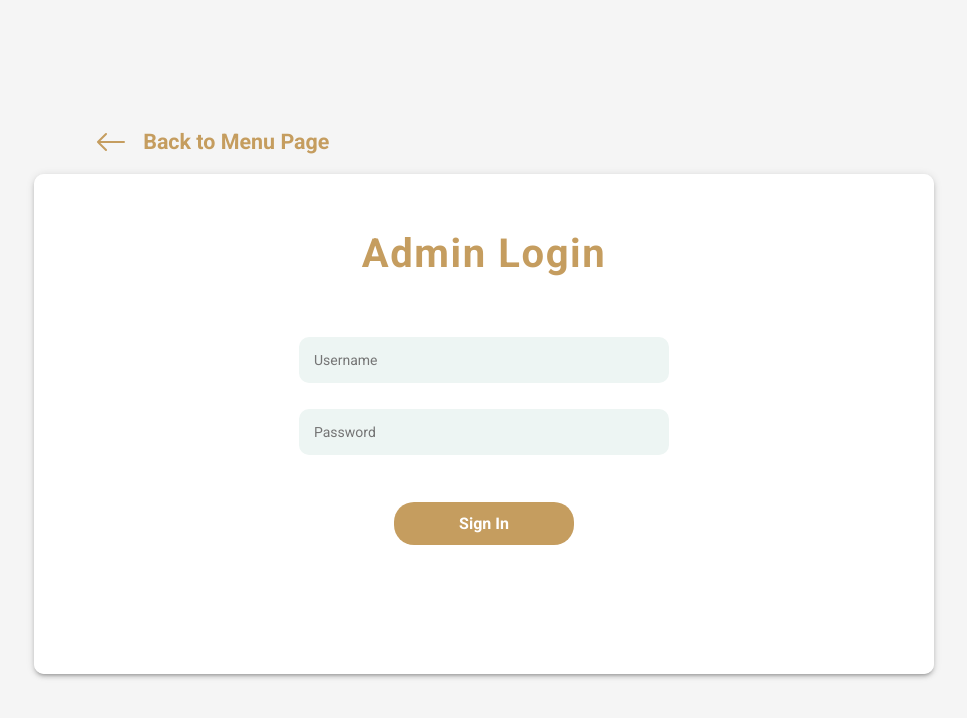
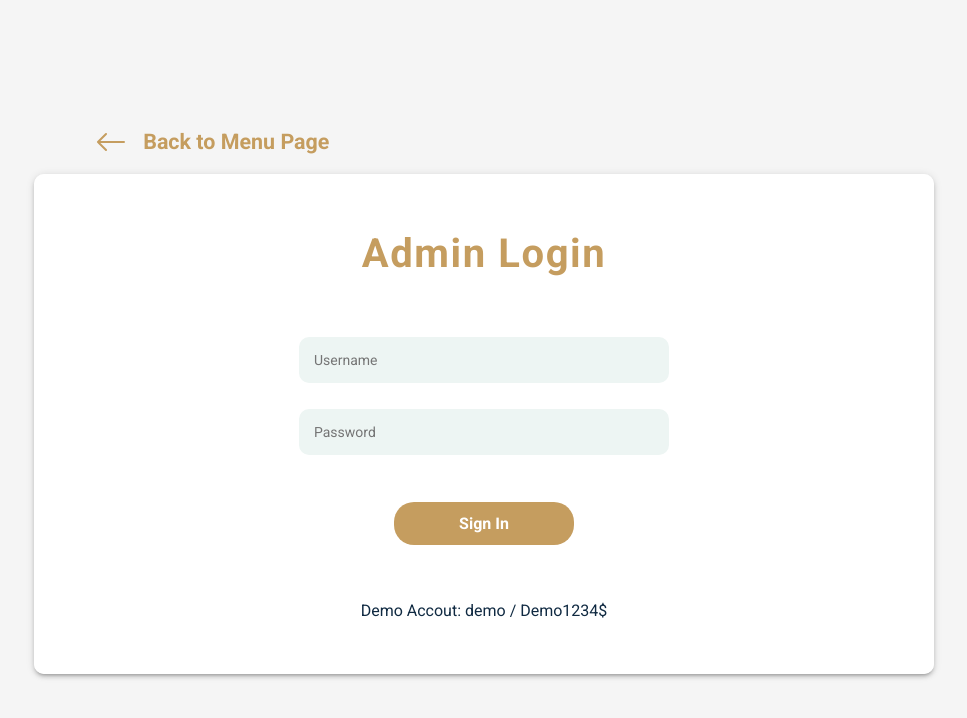
Before and after one commit to ST-KO/CozyBean-MERN, a React (Create React App) app in the folder client/: page /login in a window 1280 px wide. Shown: the top 718 px of the page, without its empty margins (156-1123 px from the left). Built offline with nearby package versions, Linux system fonts and the light colour scheme; no server answers.

Commit message:
added demo account

```diff
--- a/client/src/components/Admin/Login/Login.jsx
+++ b/client/src/components/Admin/Login/Login.jsx
@@ -86,6 +86,10 @@ const Login = () => {
                     <button type='submit' className='signin_btn'>
                         Sign In
                     </button>
+                    <br />
+                    <div>
+                        Demo Accout: demo / Demo1234$
+                    </div>
                 </form>
             </div>
             {/* <div className='right'>
```
